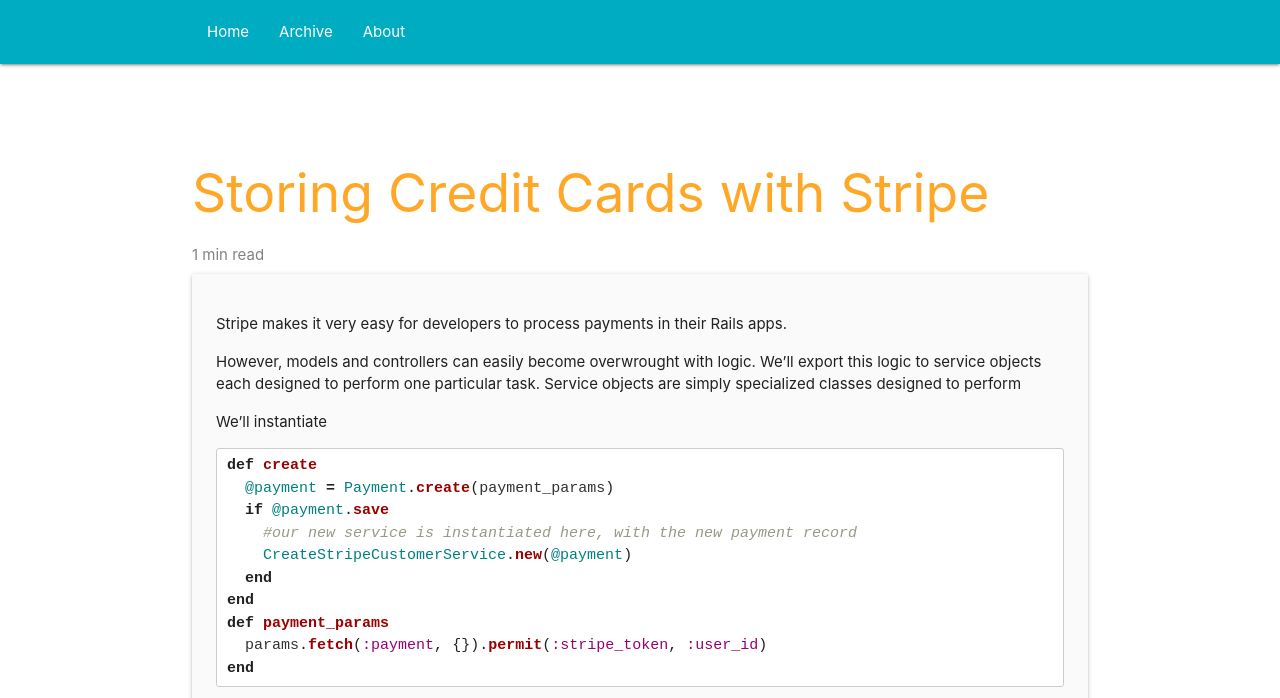
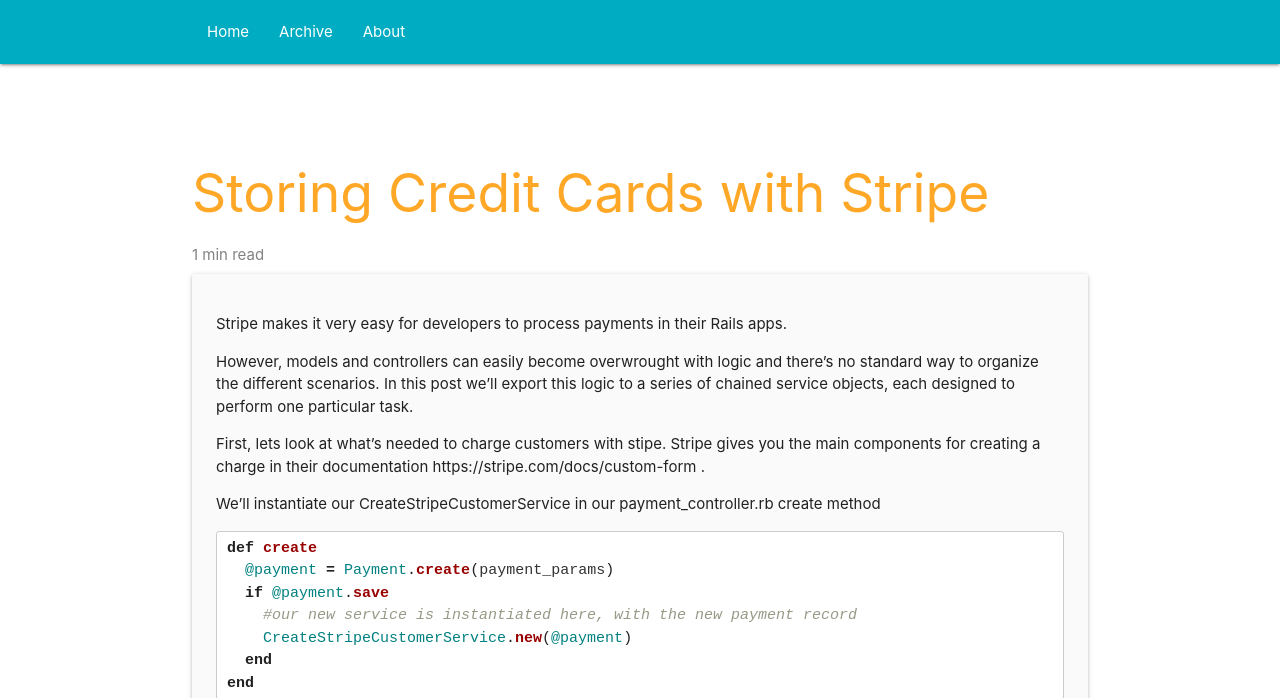
Before and after one commit to mfountoulakis/jekyll-blog, a Jekyll site: the page built from _posts/2016-09-05-welcome-to-jekyll.md, in a window 1280 px wide and 900 px high, cut to the strip 0-698 px from the top of the window. Built offline with Jekyll 4.4.1, drawn with Linux system fonts in a browser that asks for light colours; nearby versions of some CDN libraries; library files that are not in the unit come from our copies; comment, search, counter and statistics services are not loaded.

````diff
--- a/_layouts/default.html
+++ b/_layouts/default.html
@@ -1,9 +1,8 @@
 <!doctype html>
-
 <html lang="en">
 <head>
   <meta charset="utf-8">
-  <title>Home Page</title>
+  <title>{{ page.title }}</title>
   <link rel="stylesheet" href="{{site.baseurl}}/vendor/css/materialize.min.css">
   <link rel="stylesheet" href="{{site.baseurl}}/css/main.css">
   <link rel="stylesheet" href="{{site.baseurl}}/css/syntax.css">
--- a/_posts/2016-09-05-welcome-to-jekyll.md
+++ b/_posts/2016-09-05-welcome-to-jekyll.md
@@ -8,10 +8,13 @@ excerpt_separator: <!-- excerpt -->
 ---
 Stripe makes it very easy for developers to process payments in their Rails apps.
 
-However, models and controllers can easily become overwrought with logic. We'll export this logic to service objects each designed to perform one particular task. Service objects are simply specialized classes designed to perform
+However, models and controllers can easily become overwrought with logic and there's no standard way to organize the different scenarios. In this post we'll export this logic to a series of chained service objects, each designed to perform one particular task.
+
+First, lets look at what's needed to charge customers with stipe. Stripe gives you the main components for creating a charge in their documentation https://stripe.com/docs/custom-form .
+
 
 <!-- excerpt -->
-We'll instantiate
+We'll instantiate our CreateStripeCustomerService in our payment_controller.rb create method
 ```ruby
 def create
   @payment = Payment.create(payment_params)
--- a/index.html
+++ b/index.html
@@ -1,4 +1,5 @@
 ---
+title: home
 layout: page
 ---
 <div class="home">
````
